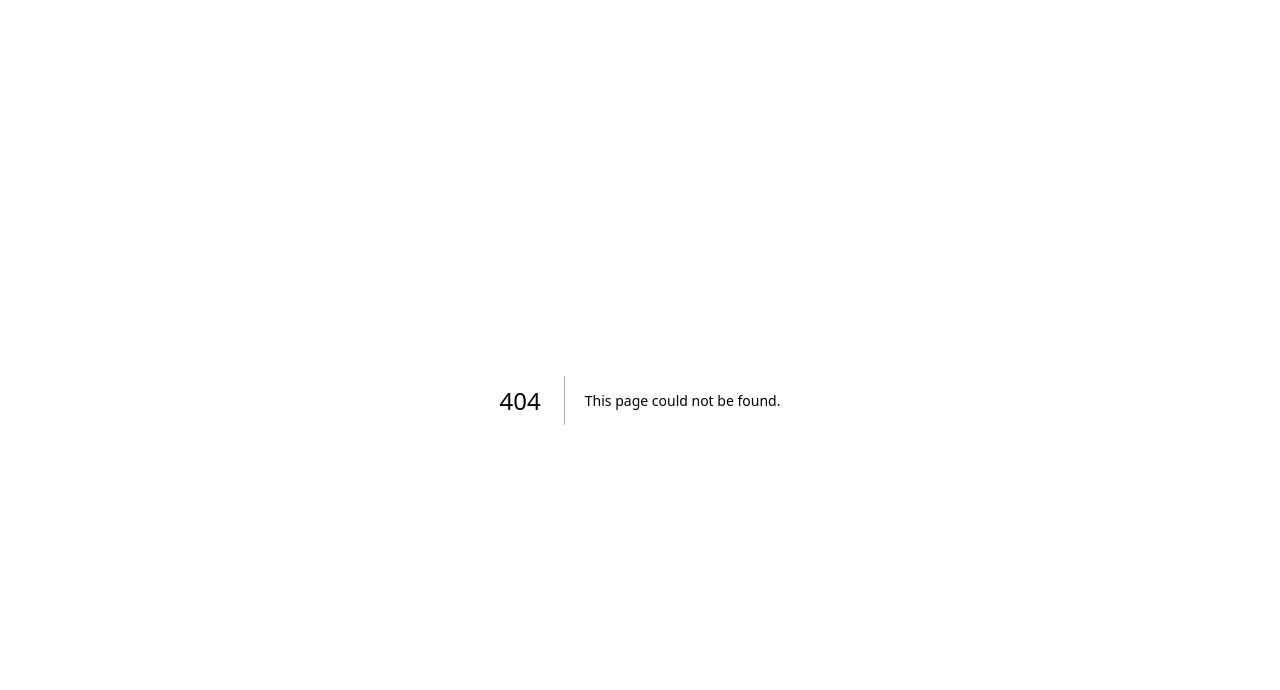
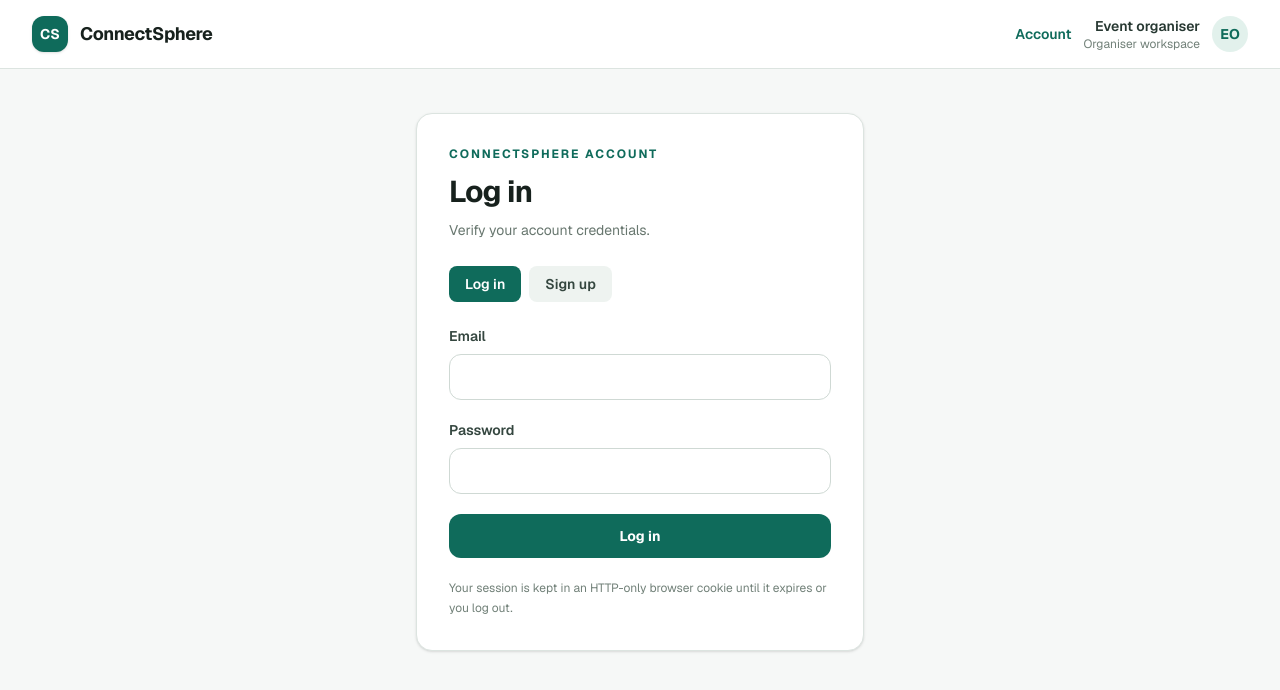
Before and after one commit to kenshoal/spm, a Next.js app in the folder frontend/: page /auth in a window 1280 px wide. Before the commit this address had no page. Shown: the top 690 px of the page. Built offline with nearby package versions, Linux system fonts and the light colour scheme.

Commit message:
feat(frontend): establish browser login session

```diff
--- /dev/null
+++ b/frontend/app/auth/actions.ts
@@ -0,0 +1,87 @@
+"use server";
+
+import { cookies } from "next/headers";
+import { redirect } from "next/navigation";
+import { sessionCookie } from "@/lib/auth";
+
+export type AuthFormState = { message?: string; success?: boolean };
+
+const authServiceUrl = process.env.AUTH_SERVICE_URL ?? "http://127.0.0.1:8001";
+
+async function submitCredentials(
+  path: "register" | "login",
+  formData: FormData,
+): Promise<AuthFormState> {
+  const email = String(formData.get("email") ?? "").trim();
+  const password = String(formData.get("password") ?? "");
+  if (!email || password.length < 8) {
+    return { message: "Enter an email and a password of at least 8 characters." };
+  }
+
+  let response: Response;
+  try {
+    response = await fetch(`${authServiceUrl}/auth/${path}`, {
+      method: "POST",
+      headers: { "Content-Type": "application/json" },
+      body: JSON.stringify({ email, password }),
+      cache: "no-store",
+    });
+  } catch {
+    return { message: "The authentication service is unavailable. Please try again." };
+  }
+  if (!response.ok) {
+    return {
+      message:
+        path === "login" && (response.status === 401 || response.status === 403)
+          ? "Invalid credentials or email confirmation is required."
+          : path === "register" && response.status < 500
+            ? "Registration failed. Check your details or try another email."
+            : "The authentication service is unavailable. Please try again.",
+    };
+  }
+
+  try {
+    if (path === "register") {
+      const user = (await response.json()) as { email_confirmation_required?: boolean };
+      return {
+        success: true,
+        message: user.email_confirmation_required
+          ? "Account created. Check your email before logging in."
+          : "Account created. You can log in now.",
+      };
+    }
+    const session = (await response.json()) as { access_token?: string; expires_in?: number };
+    if (!session.access_token || !Number.isFinite(session.expires_in) || !session.expires_in) {
+      return { message: "The authentication service returned an invalid session." };
+    }
+    (await cookies()).set(sessionCookie, session.access_token, {
+      httpOnly: true,
+      secure: process.env.NODE_ENV === "production",
+      sameSite: "lax",
+      path: "/",
+      maxAge: Math.max(1, Math.min(session.expires_in, 3600)),
+    });
+  } catch {
+    return { message: "The authentication service is unavailable. Please try again." };
+  }
+  redirect("/event-requests");
+}
+
+export async function register(
+  _state: AuthFormState,
+  formData: FormData,
+): Promise<AuthFormState> {
+  return submitCredentials("register", formData);
+}
+
+export async function login(
+  _state: AuthFormState,
+  formData: FormData,
+): Promise<AuthFormState> {
+  return submitCredentials("login", formData);
+}
+
+export async function logout(): Promise<void> {
+  (await cookies()).delete(sessionCookie);
+  redirect("/auth");
+}
--- /dev/null
+++ b/frontend/app/auth/auth-form.tsx
@@ -0,0 +1,53 @@
+"use client";
+
+import { useActionState, useState } from "react";
+import { login, register, type AuthFormState } from "./actions";
+
+const initialState: AuthFormState = {};
+const inputClass =
+  "mt-2 w-full rounded-xl border border-[#cfd9d4] bg-white px-4 py-3 text-sm text-[#273832] outline-none focus:border-[#0f6b5b] focus:ring-3 focus:ring-[#dff1eb]";
+
+export function AuthForm() {
+  const [mode, setMode] = useState<"login" | "register">("login");
+  const [loginState, loginAction, loginPending] = useActionState(login, initialState);
+  const [registerState, registerAction, registerPending] = useActionState(register, initialState);
+  const state = mode === "login" ? loginState : registerState;
+  const pending = mode === "login" ? loginPending : registerPending;
+
+  return (
+    <div className="mx-auto max-w-md rounded-2xl border border-[#dce4e0] bg-white p-6 shadow-sm sm:p-8">
+      <p className="text-xs font-bold uppercase tracking-[0.16em] text-[#0f6b5b]">ConnectSphere account</p>
+      <h1 className="mt-3 text-3xl font-bold tracking-tight text-[#17211d]">
+        {mode === "login" ? "Log in" : "Create an account"}
+      </h1>
+      <p className="mt-2 text-sm leading-6 text-[#68776f]">
+        {mode === "login" ? "Verify your account credentials." : "Sign up with your email and a password."}
+      </p>
+
+      <div className="mt-6 flex gap-2" aria-label="Account action">
+        <button type="button" onClick={() => setMode("login")} aria-pressed={mode === "login"} className={`rounded-lg px-4 py-2 text-sm font-semibold ${mode === "login" ? "bg-[#0f6b5b] text-white" : "bg-[#eef3f0] text-[#34463f]"}`}>Log in</button>
+        <button type="button" onClick={() => setMode("register")} aria-pressed={mode === "register"} className={`rounded-lg px-4 py-2 text-sm font-semibold ${mode === "register" ? "bg-[#0f6b5b] text-white" : "bg-[#eef3f0] text-[#34463f]"}`}>Sign up</button>
+      </div>
+
+      <form action={mode === "login" ? loginAction : registerAction} className="mt-6 space-y-5">
+        <label className="block text-sm font-semibold text-[#34463f]">
+          Email
+          <input name="email" type="email" autoComplete="email" required maxLength={254} className={inputClass} />
+        </label>
+        <label className="block text-sm font-semibold text-[#34463f]">
+          Password
+          <input name="password" type="password" autoComplete={mode === "login" ? "current-password" : "new-password"} required minLength={8} maxLength={128} className={inputClass} />
+        </label>
+        {state.message && (
+          <p role={state.success ? "status" : "alert"} className={`rounded-xl px-4 py-3 text-sm ${state.success ? "bg-[#e7f5ed] text-[#145d40]" : "bg-[#fff4f3] text-[#8e3d35]"}`}>
+            {state.message}
+          </p>
+        )}
+        <button type="submit" disabled={pending} className="min-h-11 w-full rounded-xl bg-[#0f6b5b] px-5 text-sm font-bold text-white transition hover:bg-[#0b5b4d] disabled:opacity-60">
+          {pending ? "Please wait..." : mode === "login" ? "Log in" : "Create account"}
+        </button>
+      </form>
+      <p className="mt-5 text-xs leading-5 text-[#718078]">Your session is kept in an HTTP-only browser cookie until it expires or you log out.</p>
+    </div>
+  );
+}
--- /dev/null
+++ b/frontend/app/auth/page.tsx
@@ -0,0 +1,9 @@
+import type { Metadata } from "next";
+import { AppShell } from "../components/app-shell";
+import { AuthForm } from "./auth-form";
+
+export const metadata: Metadata = { title: "Account | ConnectSphere" };
+
+export default function AuthPage() {
+  return <AppShell><AuthForm /></AppShell>;
+}
--- a/frontend/app/components/app-shell.tsx
+++ b/frontend/app/components/app-shell.tsx
@@ -1,7 +1,8 @@
 import Link from "next/link";
 import type { ReactNode } from "react";
+import { logout } from "../auth/actions";
 
-export function AppShell({ children }: { children: ReactNode }) {
+export function AppShell({ children, signedIn = false }: { children: ReactNode; signedIn?: boolean }) {
   return (
     <div className="min-h-screen bg-[#f6f8f7]">
       <header className="border-b border-[#dce4e0] bg-white">
@@ -11,6 +12,8 @@ export function AppShell({ children }: { children: ReactNode }) {
             <span className="text-lg font-bold tracking-[-0.02em] text-[#17211d]">ConnectSphere</span>
           </Link>
           <div className="flex items-center gap-3">
+            <Link href="/auth" className="text-sm font-semibold text-[#0f6b5b] hover:underline">Account</Link>
+            {signedIn && <form action={logout}><button type="submit" className="text-sm font-semibold text-[#6d3b35] hover:underline">Log out</button></form>}
             <div className="hidden text-right sm:block">
               <p className="text-sm font-semibold text-[#273832]">Event organiser</p>
               <p className="text-xs text-[#718078]">Organiser workspace</p>
--- /dev/null
+++ b/frontend/lib/auth.ts
@@ -0,0 +1,21 @@
+import { cookies } from "next/headers";
+import { redirect } from "next/navigation";
+
+export const sessionCookie = "cs_access_token";
+const authServiceUrl = process.env.AUTH_SERVICE_URL ?? "http://127.0.0.1:8001";
+
+export async function requireAccessToken(): Promise<string> {
+  const token = (await cookies()).get(sessionCookie)?.value;
+  if (!token) redirect("/auth");
+  return token;
+}
+
+export async function requireAuthenticatedUser(): Promise<void> {
+  const token = await requireAccessToken();
+  const response = await fetch(`${authServiceUrl}/auth/me`, {
+    headers: { Authorization: `Bearer ${token}` },
+    cache: "no-store",
+  });
+  if (response.status === 401) redirect("/auth");
+  if (!response.ok) throw new Error("Authentication service unavailable");
+}
```
Also changed, not shown: 2 other files (tests, documents, lock files or other folders).
